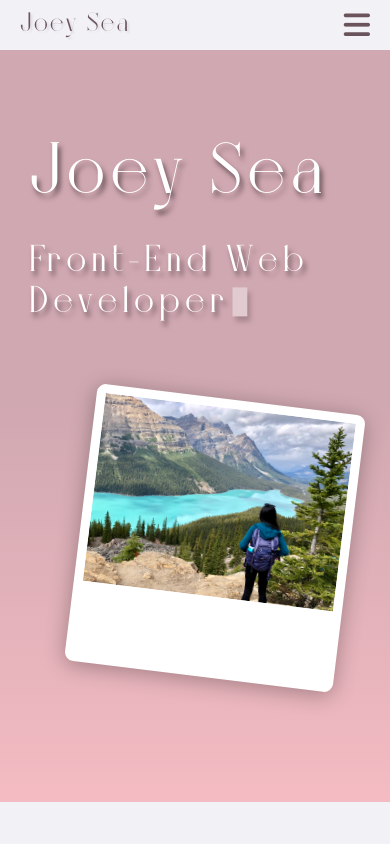
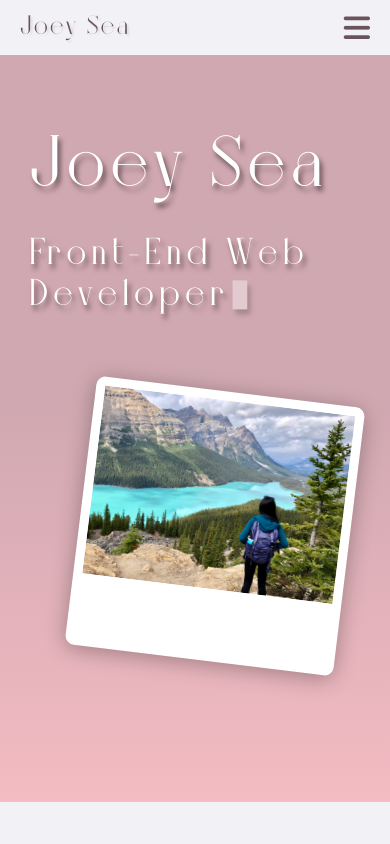
Before and after one commit to joeycsea/joeySea.com, a plain HTML site: page index.html in a window 390 px wide. Shown: the top 844 px of the page. Drawn offline with nearby package versions, Linux system fonts and the light colour scheme.

Commit message:
adjustments to mobile

```diff
--- a/styles/sass/partials/_main.scss
+++ b/styles/sass/partials/_main.scss
@@ -112,7 +112,7 @@ a {
    font-size: 1.6rem;
    font-weight: bold;
    letter-spacing: 3px;
-   padding: 10px;
+   padding: 12px;
    color: $seventh;
 }
 
--- a/styles/sass/partials/_mediaQueries.scss
+++ b/styles/sass/partials/_mediaQueries.scss
@@ -120,7 +120,7 @@
       display: flex;
       justify-content: space-between;
       align-items: center;
-      top: -14px;
+      top: -13px;
       width: 100%;
       margin-top: 13px;
       background: $sixth;
@@ -175,13 +175,13 @@
    }
 
    .headerFlex {
-      padding-top: 135px;
+      padding-top: 128px;
    }
 
    .headerImg  {
       width: 300px;
       right: 0rem;
-      padding: 10px 10px 90px 10px;
+      padding: 10px 10px 80px 10px;
    }
 
    .fa-chevron-down {
--- a/styles/sass/partials/_typography.scss
+++ b/styles/sass/partials/_typography.scss
@@ -1,7 +1,7 @@
 // _.typography.scss
 
 body {
-   background-color: $fourth;
+   background-color: $sixth;
 }
 
 html {
```
Also changed, not shown: styles/style.css.
